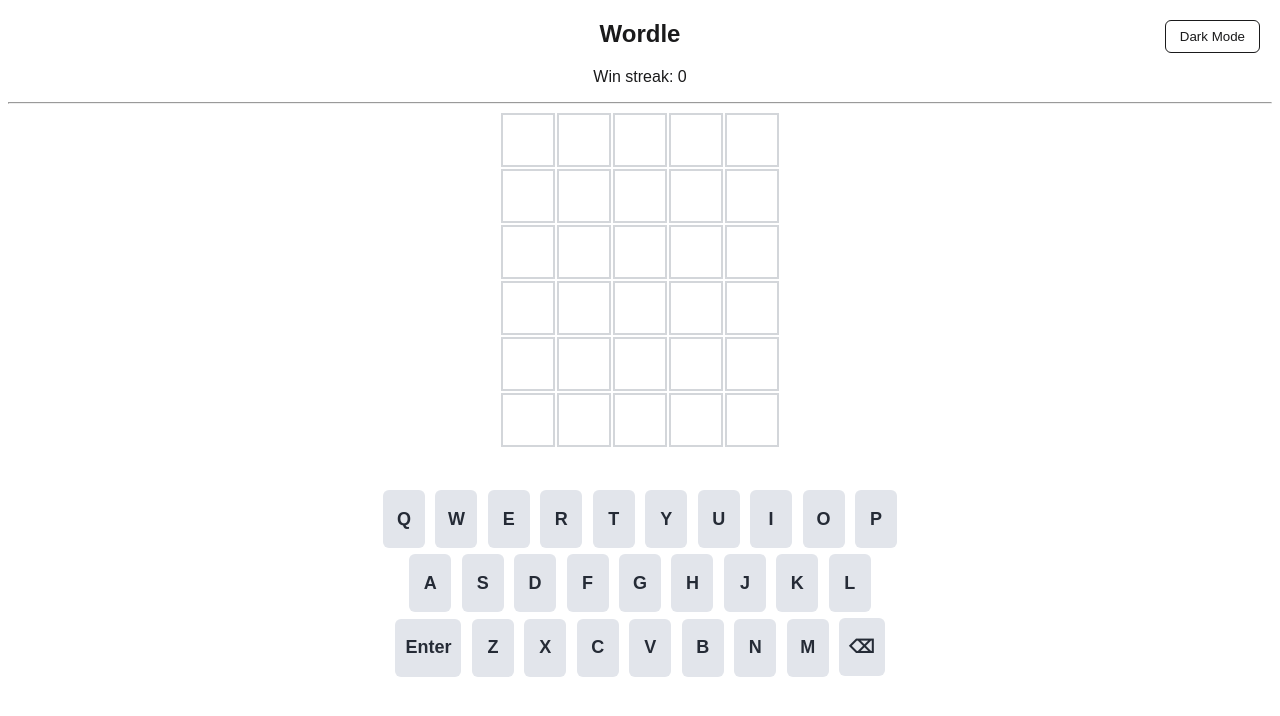
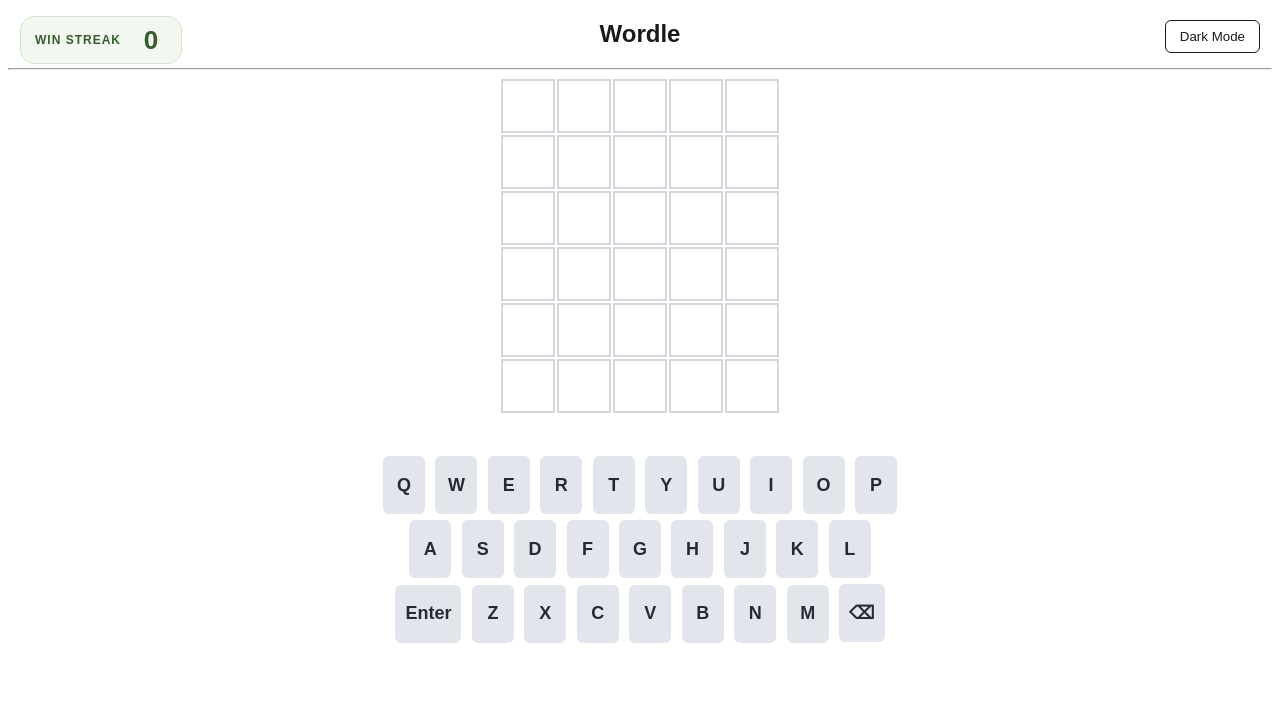
Before and after one commit to plxnetarium/Wordle, a website with bundled scripts: page index.html in a window 1280 px wide. Built offline with nearby package versions, Linux system fonts and the light colour scheme; a script that the page names is missing.

Commit message:
added CSS styling to winstreak counter

```diff
--- a/index.html
+++ b/index.html
@@ -20,7 +20,7 @@
     <h1 id="title">Wordle</h1>
     <button id="darkBtn">Dark Mode</button>
     </nav>
-    <p>Win streak: <span id="win-streak">0</span></p>
+    <p class="streak-counter"><span class="streak-label">Win streak</span><span id="win-streak" aria-live="polite">0</span></p>
     <hr>
         <div id="board">
             <div id="row1" class="row">
--- a/style.css
+++ b/style.css
@@ -8,6 +8,50 @@ body{
     text-align: center;
     letter-spacing: 2px;
 
+}
+
+.streak-counter {
+    position: absolute;
+    top: 16px;
+    left: 20px;
+    display: flex;
+    align-items: center;
+    gap: 14px;
+    margin: 0;
+    padding: 10px 14px;
+    border: 1px solid #d5e5d3;
+    border-radius: 14px;
+    background: #f2f8f0;
+    color: #365b30;
+}
+
+.streak-label {
+    font-size: 12px;
+    font-weight: 700;
+    letter-spacing: 1px;
+    text-transform: uppercase;
+}
+
+#win-streak {
+    min-width: 32px;
+    font-size: 26px;
+    font-weight: 800;
+    font-variant-numeric: tabular-nums;
+    line-height: 1;
+}
+
+body.dark-mode .streak-counter {
+    background: #202b20;
+    border-color: #3c5137;
+    color: #b5dca8;
+}
+
+@media (max-width: 600px) {
+    .streak-counter {
+        position: static;
+        width: fit-content;
+        margin: 0 0 16px 12px;
+    }
 }
 #game{
     display: flex;
```
